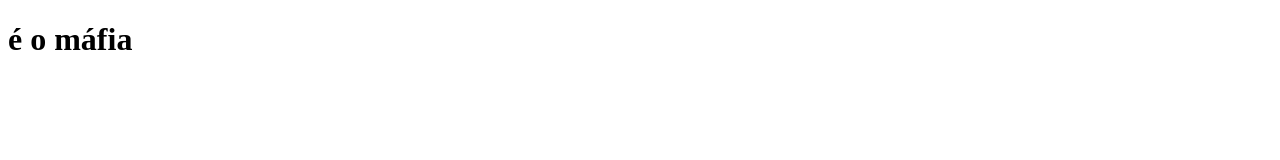
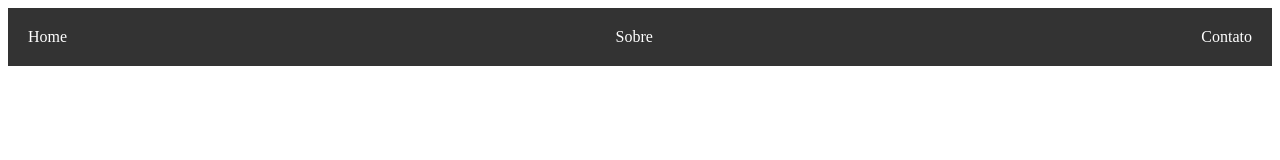
Before and after one commit to Oedmafia/DexCounts-website-projeto, a plain HTML site: page index.html in a window 1280 px wide. Drawn offline with Linux system fonts and the light colour scheme.

Commit message:
upload index.js and style.css

```diff
--- a/index.html
+++ b/index.html
@@ -5,8 +5,18 @@
     <meta http-equiv="X-UA-Compatible" content="IE=edge">
     <meta name="viewport" content="width=device-width, initial-scale=1.0">
     <title>DexCounts - Ofertas da China</title>
+    <link rel="stylesheet" href="style.css">
+    <script src="index.js"></script>
 </head>
 <body>
-    <h1>é o máfia</h1>
+    <header>
+        <nav>
+            <ul>
+                <li><a href="#">Home</a></li>
+                <li><a href="#">Sobre</a></li>
+                <li><a href="#">Contato</a></li>
+            </ul>
+        </nav>
+    </header>
 </body>
 </html>
--- /dev/null
+++ b/index.js
@@ -0,0 +1,14 @@
+const header = document.querySelector("header");
+const nav = document.querySelector("nav");
+
+window.addEventListener("resize", () => {
+  if (window.innerWidth > 600) {
+    nav.style.display = "flex";
+  } else {
+    nav.style.display = "none";
+  }
+});
+
+header.addEventListener("click", () => {
+  nav.style.display = nav.style.display === "flex" ? "none" : "flex";
+});
--- /dev/null
+++ b/style.css
@@ -0,0 +1,27 @@
+header {
+    background-color: #333;
+    color: #fff;
+    padding: 10px;
+    text-align: center;
+  }
+
+  nav ul {
+    list-style: none;
+    margin: 0;
+    padding: 0;
+    display: flex;
+    justify-content: space-between;
+  }
+
+  nav a {
+    color: #fff;
+    text-decoration: none;
+    padding: 10px;
+    display: block;
+  }
+
+  @media (max-width: 600px) {
+    nav ul {
+      flex-direction: column;
+    }
+  }
```
